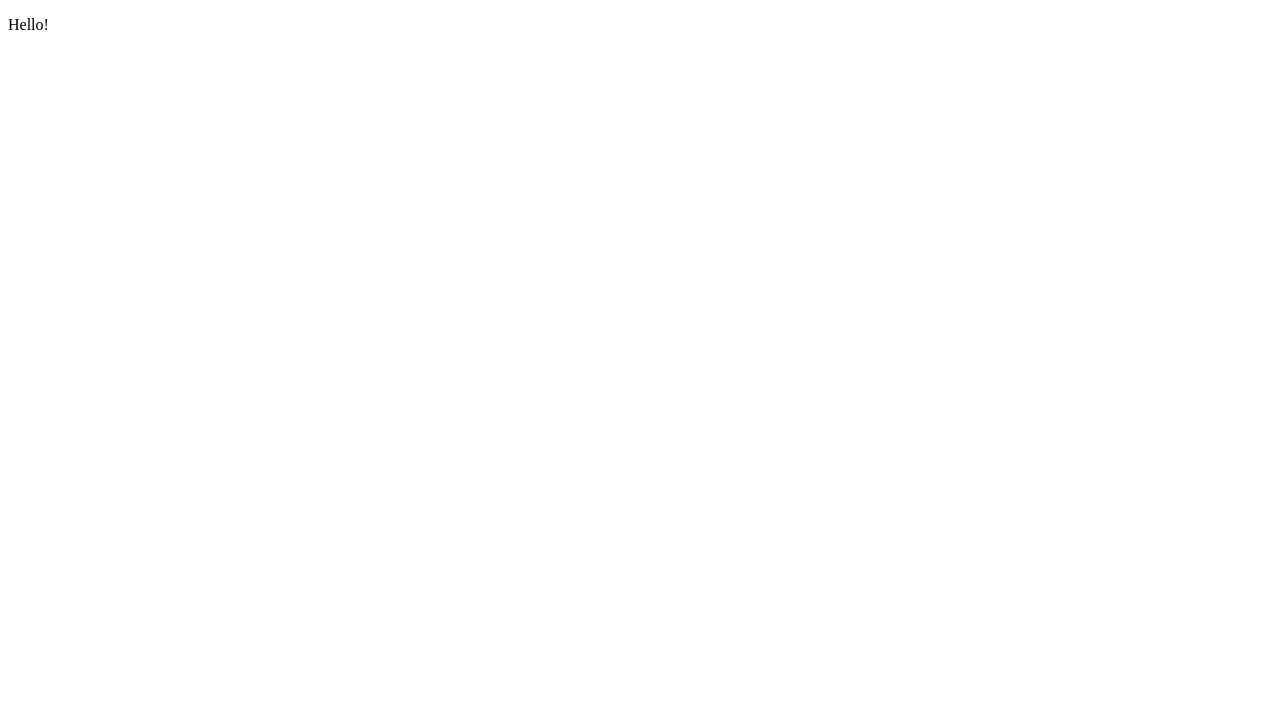
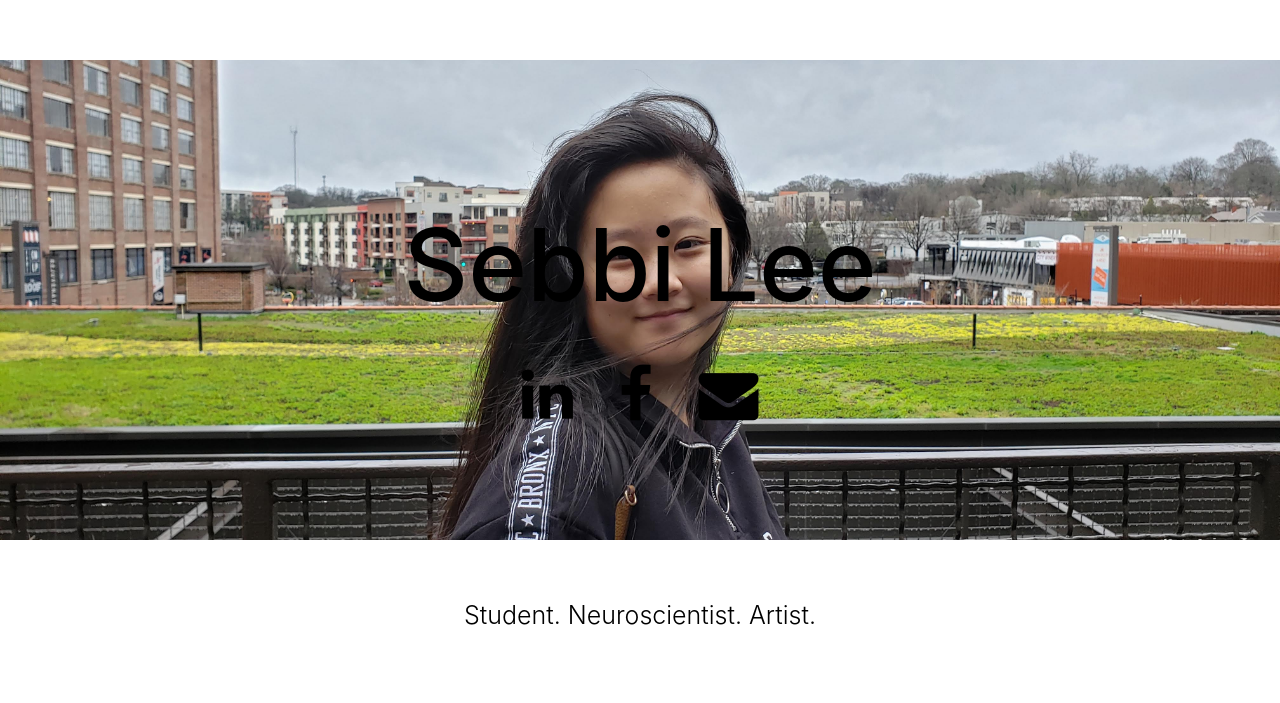
Before and after one commit to sebbilee/sebbilee.github.io, a plain HTML site: page index.html in a window 1280 px wide. Drawn offline with nearby package versions, Linux system fonts and the light colour scheme.

Commit message:
Basic page setup

```diff
--- /dev/null
+++ b/index.css
@@ -0,0 +1,65 @@
+/* GLOBAL STYLES
+-------------------------------------------------- */
+/* Padding below the footer and lighter body text */
+
+body {
+  padding-top: 3rem;
+  padding-bottom: 3rem;
+  color:black;
+}
+
+/* CLASS STYLES */
+
+
+/* ID STYLES */
+#name-div {
+  background-image: url(assets/portrait.jpg);
+  background-size: cover;
+  background-position: center;
+  background-repeat: no-repeat;
+  min-height: 60vh;
+}
+#name-div h1 {
+  font-size: 4rem;
+}
+
+#link-div a{
+  padding: 0 10px;
+  text-decoration: none;
+  font-size: 3rem;
+  color: black;
+}
+
+#link-div a:visited{
+  color: black;
+}
+
+#link-div a:hover{
+  color: gray;
+}
+
+#content{
+  padding: 3rem;
+}
+
+
+/* RESPONSIVE CSS
+-------------------------------------------------- */
+
+@media (min-width: 40em) {
+   /* Do stuff */
+
+}
+
+@media (min-width: 62em) {
+  html {
+    font-size: 20px;
+  }
+  #name-div {
+    background-position: right;
+  }
+
+  #name-div h1 {
+    font-size: 5rem;
+  }
+}
--- a/index.html
+++ b/index.html
@@ -1,9 +1,42 @@
-<!DOCTYPE html>
-<html>
-<head>
+<!doctype html>
+<html lang="en">
+  <head>
+    <!-- Required meta tags -->
+    <meta charset="utf-8">
+    <meta name="viewport" content="width=device-width, initial-scale=1, shrink-to-fit=no">
 
-</head>
-<body>
-  <p>Hello!</p>
-</body>
+    <title>Sebbi Lee</title>
+
+    <!-- Bootstrap CSS -->
+    <link rel="stylesheet" href="https://cdn.jsdelivr.net/npm/bootstrap@4.5.3/dist/css/bootstrap.min.css" integrity="sha384-TX8t27EcRE3e/ihU7zmQxVncDAy5uIKz4rEkgIXeMed4M0jlfIDPvg6uqKI2xXr2" crossorigin="anonymous">
+    <!-- FontAwesome -->
+    <link rel="stylesheet" href="https://cdnjs.cloudflare.com/ajax/libs/font-awesome/4.7.0/css/font-awesome.min.css">
+
+    <link rel="stylesheet" href="index.css">
+  </head>
+  <body>
+
+    <main role="main">
+      <div id="name-div" class="container-fluid d-flex flex-column justify-content-center align-items-center">
+        <h1 class="text-center p-4">Sebbi Lee</h1>
+        <div id="link-div" class="container w-25 mx-auto
+        d-flex flex-row justify-content-around align-items-center">
+          <a class="fa fa-linkedin" href="https://www.linkedin.com/in/sebinne-lee/"></a>
+          <a class="fa fa-facebook" href="https://www.facebook.com/sebbuuu"></a>
+          <a class="fa fa-envelope" href="mailto:sebbilee@gmail.com"></a>
+        </div>
+
+      </div>
+      <div id="content">
+        <h1 class="lead text-center">Student. Neuroscientist. Artist.</h1>
+      </div>
+    </main>
+
+
+
+    <script src="https://code.jquery.com/jquery-3.5.1.slim.min.js" integrity="sha384-DfXdz2htPH0lsSSs5nCTpuj/zy4C+OGpamoFVy38MVBnE+IbbVYUew+OrCXaRkfj" crossorigin="anonymous"></script>
+    <script src="https://cdn.jsdelivr.net/npm/bootstrap@4.5.3/dist/js/bootstrap.bundle.min.js" integrity="sha384-ho+j7jyWK8fNQe+A12Hb8AhRq26LrZ/JpcUGGOn+Y7RsweNrtN/tE3MoK7ZeZDyx" crossorigin="anonymous"></script>
+
+
+  </body>
 </html>
```
Also changed, not shown: assets/portrait.jpg (added).
